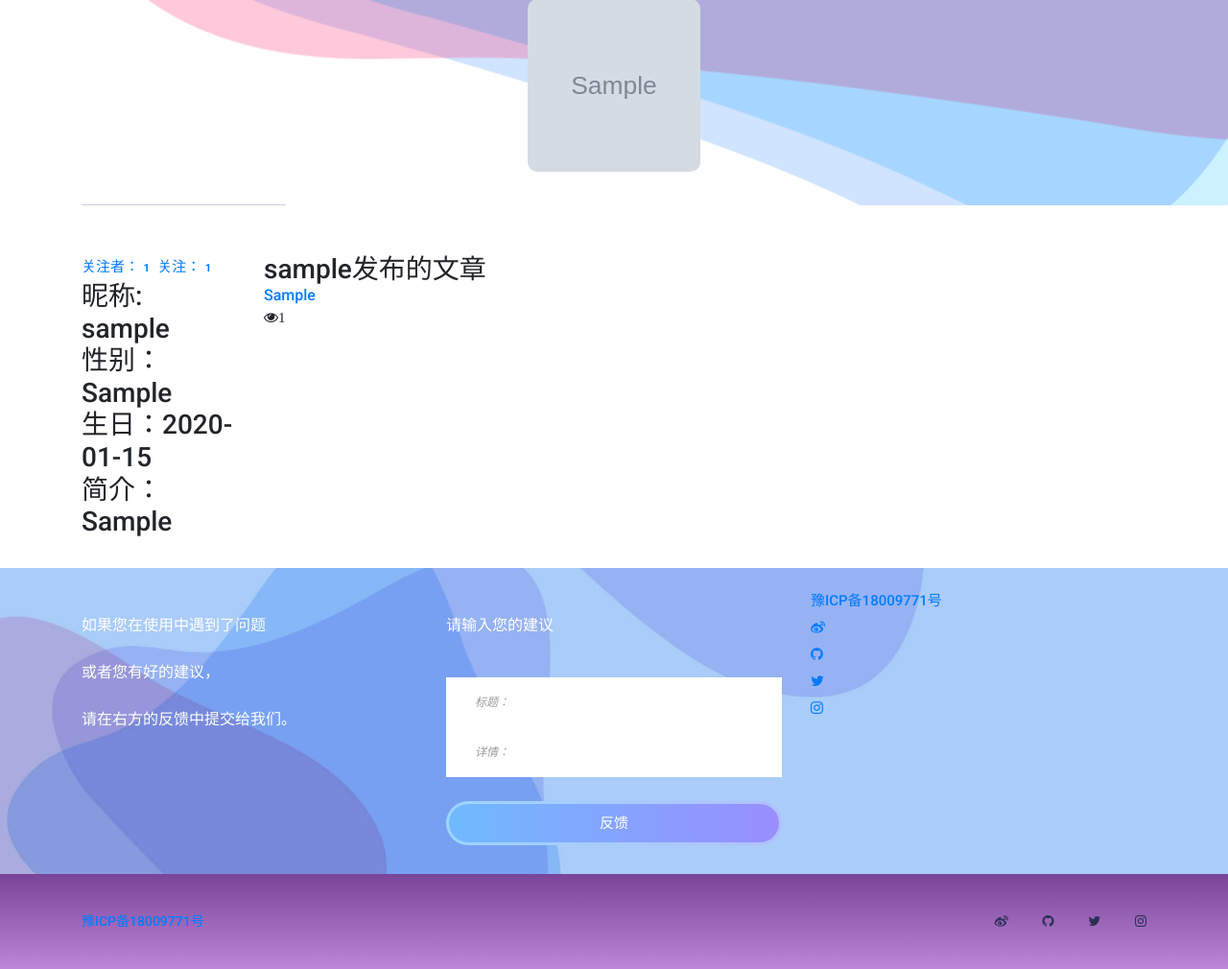
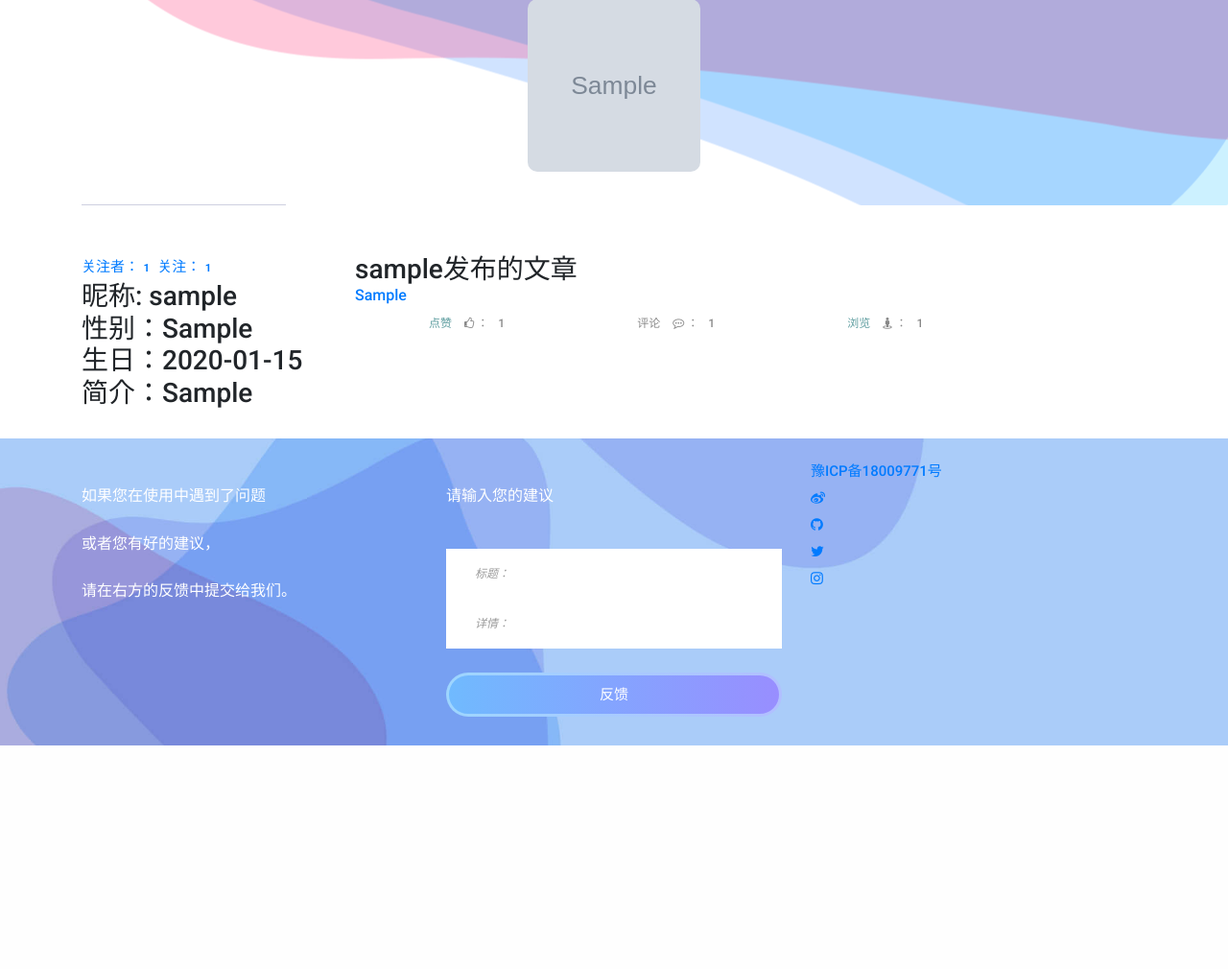
Before and after one commit to Jarry007/all-in, a Flask app: a page that uses apps/templates/test.html in a window 1280 px wide. Shown: the part 101-1111 px from the top of the page at 96% size. After the commit the page ends 878 px from the top, so only its background shows below. Run offline with Flask 2, Linux system fonts and the light colour scheme; a user stored in the database is signed in; tables that the repository leaves empty hold one stand-in row (values such as "Sample post"); grey boxes marked "Sample" are stand-in pictures; some libraries are stand-ins or nearby versions.

Commit message:
change pwd

```diff
--- a/apps/__init__.py
+++ b/apps/__init__.py
@@ -5,8 +5,7 @@ from flask_pagedown import PageDown
 from flask_login import LoginManager
 import os
 from flask_uploads import UploadSet, configure_uploads, IMAGES, patch_request_class,ALL
-from flask_ckeditor import CKEditor
-from faker import Faker
+
 from flask_cors import CORS
 
 def creat_folder(folder_path):
@@ -46,7 +45,7 @@ db = SQLAlchemy(app)
 bootstrap = Bootstrap(app)
 pagedown = PageDown(app)
 loginmanager = LoginManager(app)
-ck = CKEditor(app)
+
 cors = CORS(app)
 loginmanager.session_protection = 'strong'
 loginmanager.login_view = 'user_login'
--- a/apps/forms.py
+++ b/apps/forms.py
@@ -5,7 +5,6 @@ from flask_wtf.file import FileField,FileAllowed,FileRequired
 import hashlib
 from flask_uploads import UploadSet,IMAGES,UploadNotAllowed
 from flask_pagedown.fields import PageDownField
-from flask_ckeditor import CKEditorField
 photosSet = UploadSet(name='photos', extensions=IMAGES)
 
 
--- a/apps/model.py
+++ b/apps/model.py
@@ -20,6 +20,7 @@ class Role(UserMixin,db.Model):
     email = db.Column(db.String(120), unique=True, nullable=False)
     default_avatar = db.Column(db.String(240))
     avatar = db.Column(db.String(240))
+    code = db.Column(db.String(10))
     addtime = db.Column(db.DATETIME, index=True, default=datetime.now)
     article = db.relationship('Article', backref='role')
     profile = db.relationship('UserProfile', backref='role')
--- a/apps/static/css/style.css
+++ b/apps/static/css/style.css
@@ -49,6 +49,8 @@ body {
   font-family: "Roboto", sans-serif;
   font-weight: 500;
 }
+.col-6.center{margin:auto;}
+
 
 body, p, h1, h2, h3, h4, h5, h6 {
   margin: 0px;
@@ -2618,10 +2620,7 @@ white-space: nowrap;
         display: inline-block;
     }
 }
-.center-my{
-margin:0 auto;
-width:50vw;
-}
+
 /* End Footer Area css
 ============================================================================================ */
 /*---------------------------------------------------- */
--- a/apps/templates/login.html
+++ b/apps/templates/login.html
@@ -10,6 +10,8 @@
 {% endblock %}
 
 {%block row%}
+<div class="col-3"></div>
+<div class="col-6 ">
 <div class="center-my ">
     <form action="/login" method="post">
         {{form.csrf_token}}
@@ -24,6 +26,8 @@
         </div>
     </form>
 </div>
+</div>
+<div class="col-3"></div>
 {% endblock %}
 {%block col%}
 {% endblock%}
--- a/apps/templates/profiles.html
+++ b/apps/templates/profiles.html
@@ -27,7 +27,7 @@
 {% endblock %}
 
 {% block post %}
-<div class="col-md-2">
+<div class="col-md-3">
     <a href="{{url_for('followers',username=user.username)}}">
         关注者：<span class="badge">{{user.followers.count()}}</span>
     </a>
@@ -41,7 +41,7 @@
     <h3>生日：{{profile.birthday}}</h3>
     <h3>简介：{{profile.intro}}</h3>
 </div>
-<aside class="col-md-9">
+<aside class="col-md-8">
     <h3>{{user.username}}发布的文章</h3>
     <ul>
 
@@ -58,7 +58,19 @@
                 <el-timeline-item timestamp="{{art.addtime}}" placement="top">
                     <el-card>
                         <h6><a href="{{url_for('posts',id=art.id)}}"><p>{{art.tittle}}</p></a></h6>
-          <p><i class="fa fa-eye" aria-hidden="true">{{art.view}}</i></p>
+                        <div class="blog_allin_foot">
+                            <div class="blog_text_li">
+                                <a href="{{url_for('like',id=art.id)}}">点赞</a>
+                                <i class="fa fa-thumbs-o-up" aria-hidden="true"> ：</i>{{art.likes.count()}}
+                            </div>
+                            <div class="blog_text_li">评论
+                                <i class="fa fa-commenting-o" aria-hidden="true"> ：</i>{{art.comments.count()}}
+                            </div>
+                            <div class="blog_text_li">
+                                <a href="{{url_for('posts',id=art.id)}}">浏览</a>
+                                <i class="fa fa-street-view" aria-hidden="true"> ：</i>{{art.view}}
+                            </div>
+                        </div>
                     </el-card>
                 </el-timeline-item>
                 {% endfor %}
--- a/apps/templates/test.html
+++ b/apps/templates/test.html
@@ -26,6 +26,9 @@
         <a class="navbar-brand" href="/">ALL-IN</a>
         <button class="navbar-toggler collapsed" type="button" data-toggle="collapse" data-target=".navbar-collapse"
                 aria-controls="navbarSupportedContent" aria-expanded="false" aria-label="Toggle navigation">
+            <span></span>
+            <span></span>
+            <span></span>
         </button>
         <div class="navbar-collapse collapse" id="navbarSupportedContent">
             <ul class="navbar-nav">
@@ -48,6 +51,8 @@
                         <li class="nav-item"><a class="nav-link" href="{{url_for('profile')}}">个人中心</a></li>
                         <li class="nav-item"><a class="nav-link"
                                                 href="file:///C:/Users/94061/Desktop/sierra/elements.html">朋友</a></li>
+                        <li class="nav-item"><a class="nav-link"
+                                                href="{{url_for('send_code')}}">修改密码</a></li>
                     </ul>
                 </li>
                 <li class="nav-item"><a class="nav-link" href="{{url_for('logout')}}">注销</a></li>
@@ -182,23 +187,7 @@
             </div>
         </div>
     </div>
-    <div class="footer_copyright">
-        <div class="container">
-            <div class="float-sm-left">
-                <h5><a href="http://www.miitbeian.gov.cn/state/outPortal/loginPortal.action">豫ICP备18009771号</a></h5>
-            </div>
-            <div class="float-sm-right">
-                <ul>
-                    <li><a href="file:///C:/Users/94061/Desktop/sierra/blog.html#"><i class="fa fa-weibo"></i></a></li>
-                    <li><a href="file:///C:/Users/94061/Desktop/sierra/blog.html#"><i class="fa fa-github"></i></a></li>
-                    <li><a href="file:///C:/Users/94061/Desktop/sierra/blog.html#"><i class="fa fa-twitter"></i></a>
-                    </li>
-                    <li><a href="file:///C:/Users/94061/Desktop/sierra/blog.html#"><i class="fa fa-instagram"></i></a>
-                    </li>
-                </ul>
-            </div>
-        </div>
-    </div>
+
 </footer>
 {% block script%}
 <script src="{{url_for('static',filename='js/jquery-3.2.1.min.js',_external=True)}}"></script>
--- a/apps/views.py
+++ b/apps/views.py
@@ -1,13 +1,12 @@
 import requests
 from flask_uploads import configure_uploads
-from apps import app,db,pagedown,loginmanager,ck,creat_folder,STATIC_DIR
+from apps import app,db,pagedown,loginmanager,creat_folder,STATIC_DIR
 from flask import render_template, url_for, flash, request, redirect, session, jsonify, json
 from flask_script import Manager
 from flask_mail import Mail,Message
 import time,random,os
 from threading import Thread
 
-from apps.WXBizDataCrypt import WXBizDataCrypt
 from .model import Role, UserProfile, Article, IpList, Comment, Reply,Follow,Likes
 import hashlib,re
 from .forms import NameForm, Login, Register, Profile, photosSet,PostForm,CommentForm,ReplyForm
@@ -498,10 +497,11 @@ def mp_like():
     session_key = session_['session_key']
     encryptedData = user_info['encryptedData']
     iv = user_info['iv']
-    pc = WXBizDataCrypt(appid, session_key)
+   # pc = WXBizDataCrypt(appid, session_key)
     print(session_key)
 
-    return pc.decrypt(encryptedData, iv)
+   # return pc.decrypt(encryptedData, iv)
+    return
 
 @app.route('/guaguaka',methods=['POST','GET'])
 def guaguaka():
@@ -521,3 +521,32 @@ def loading():
 @app.route('/write_mail',methods=['POST','GET'])
 def write_mail():
     return render_template('oneforone.html')
+
+@app.route('/send_code',methods=['POST','GET'])
+@login_required
+def send_code():
+    user = Role.query.filter_by(id=current_user.id).first()
+    code = verificationCode
+    user.code = str(code)
+    db.session.commit()
+    send = Message('ALL-in 验证信息', sender='1623332700@qq.com', recipients=[current_user.email])
+    send.body = "{}-{}".format('您正在修改ALL-in密码，验证码是', code)
+    thread = Thread(target=send_async_email, args=[app, send])
+    thread.start()
+    return render_template('update_pwd.html')
+@app.route('/update_pwd',methods=['POST','GET'])
+@login_required
+def update_pwd():
+    code = request.form.get('code')
+    new_pwd = request.form.get('new_pwd')
+    user = Role.query.filter_by(id=current_user.id).first()
+    if code == user.code:
+        user.code = ''
+        user.pwd = md5(new_pwd)
+
+        db.session.commit()
+        return redirect(url_for('logout'))
+    else:
+        flash('验证码错误')
+
+    return render_template('update_pwd.html')
```
Also changed, not shown: apps/templates/followed.html (+10 -6 lines), apps/templates/update_pwd.html (added, +14 -0 lines), migrations/versions/1a7bd17fe65f_code.py (added, +28 -0 lines), requirements.txt (+16 -25 lines). Lines whose indentation alone changed are shown as unchanged.
